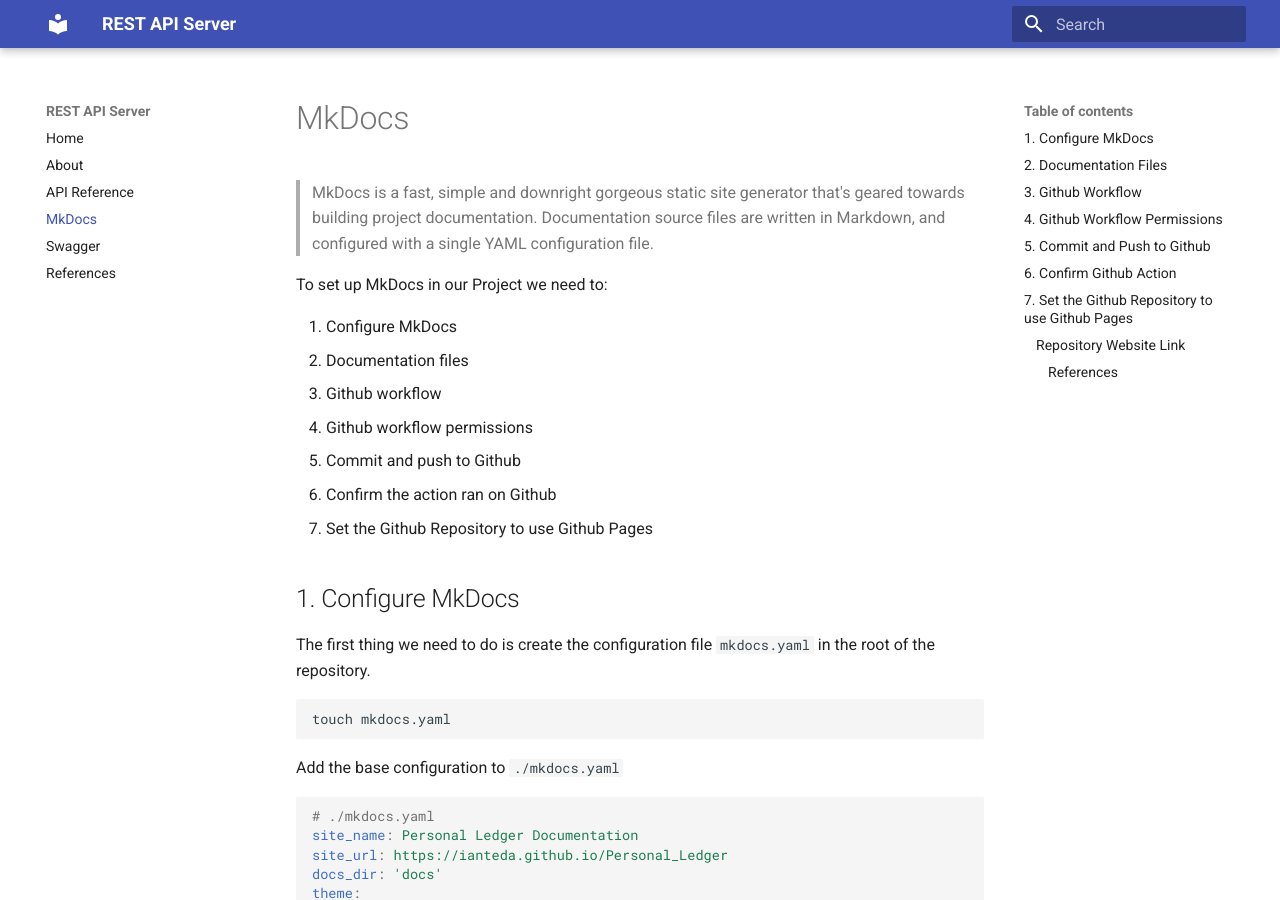
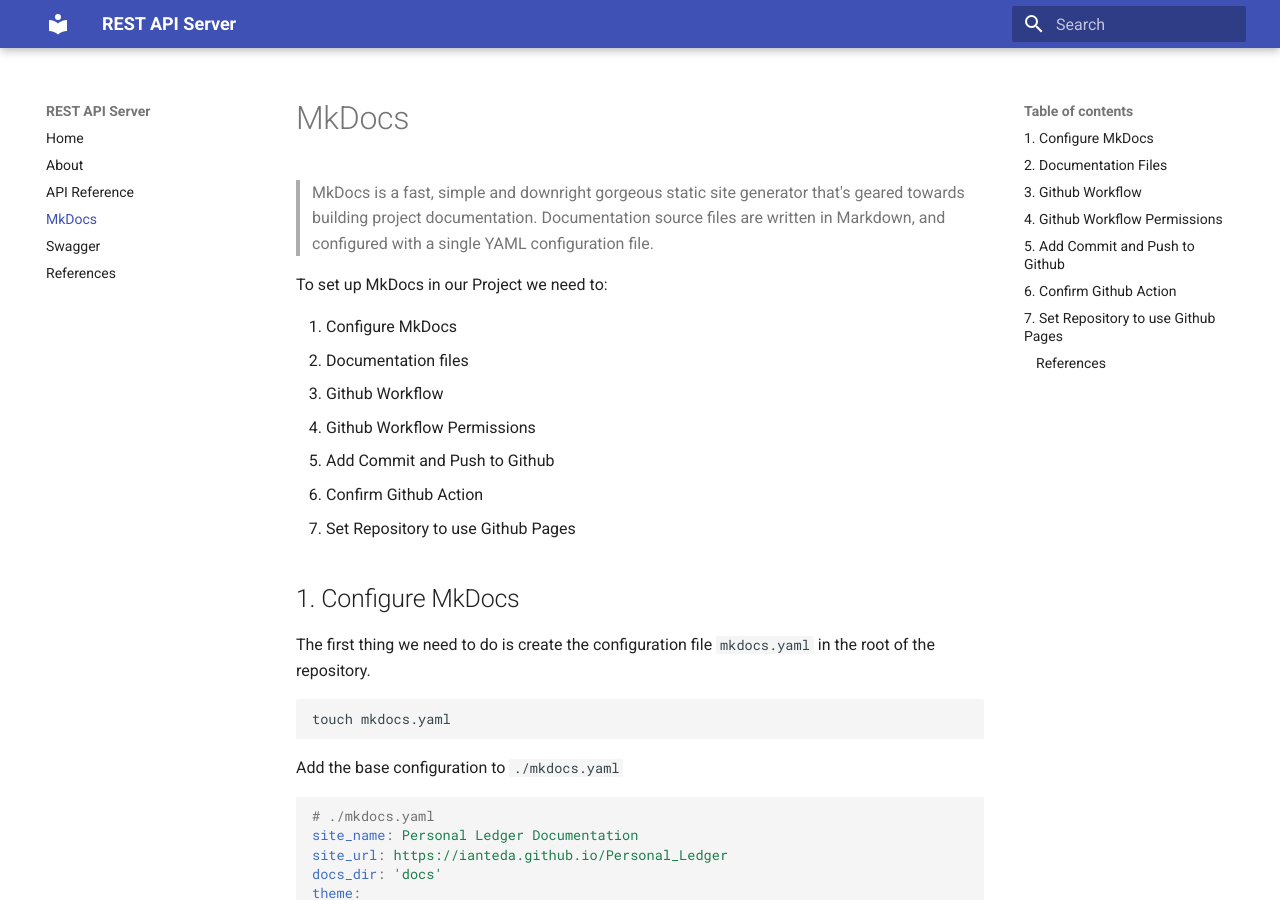
Before and after one commit to IanTeda/REST-API-Server, an MkDocs documentation site: the page built from docs/mkdocs.md, in a window 1280 px wide and 900 px high. Built offline with MkDocs 1.6.1 and Material for MkDocs 9.7.7, drawn with Linux system fonts in a browser that asks for light colours; some of the changed text lies outside the part shown.

Commit message:
Update MkDocs documentation

```diff
--- a/docs/mkdocs.md
+++ b/docs/mkdocs.md
@@ -6,11 +6,11 @@
 
 1. Configure MkDocs
 2. Documentation files
-3. Github workflow
-4. Github workflow permissions
-5. Commit and push to Github
-6. Confirm the action ran on Github
-7. Set the Github Repository to use Github Pages
+3. Github Workflow
+4. Github Workflow Permissions
+5. Add Commit and Push to Github
+6. Confirm Github Action
+7. Set Repository to use Github Pages
 
 ## 1. Configure MkDocs
 
@@ -111,7 +111,7 @@
 
 ![Allow read and write permissions for actions](./images/screenshot-github-actions.png "Allow actions read and write permissions for repository")
 
-## 5. Commit and Push to Github
+## 5. Add Commit and Push to Github
 
 Now we need to add and commit the repository before pushing to Github
 
@@ -132,7 +132,7 @@
 Now that we have pushed to Github lets confirm the workflow executed ok, by going to Actions > All Workflows.
 
 
-## 7. Set the Github Repository to use Github Pages
+## 7. Set Repository to use Github Pages
 
 We set up pages by going to the Repository Settings > Pages > Build and deployment > Branch.
 
@@ -140,8 +140,6 @@
 
 ![Build and deploy setting](./images/screenshot-githubs-pages.png "Set the branch for Github pages to use")
 
-### Repository Website Link
-
 Set the Repository website by updating the About details for the repository and selecting `Use your Github Pages website`.
 
 #### References
```
